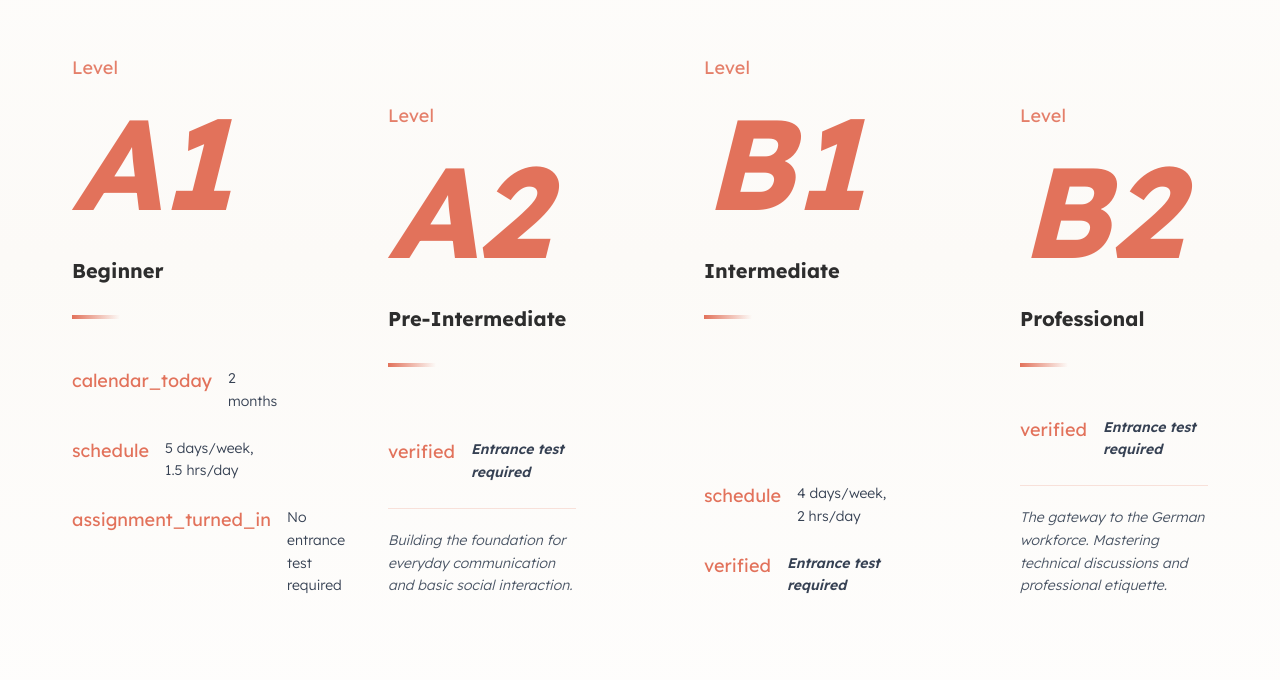
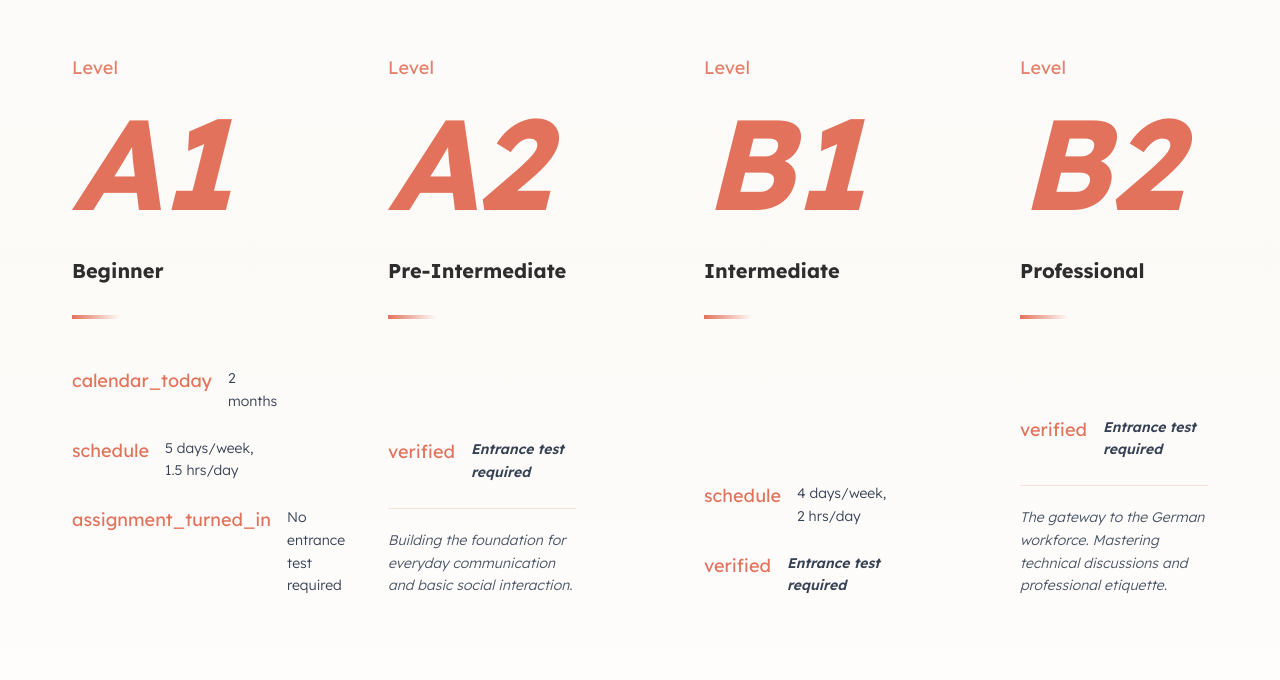
Before and after one commit to singhraghvendra2104/Decode-German-Website, a Next.js app: page / in a window 1280 px wide. Shown: the part 3980-4660 px from the top of the page. Built offline with nearby package versions, Linux system fonts and the light colour scheme; a web font is replaced by a local one.

Commit message:
fix: chg=ange course  section in home

```diff
--- a/src/components/home/CoursesSection.tsx
+++ b/src/components/home/CoursesSection.tsx
@@ -18,12 +18,10 @@ export default function CoursesSection() {
 
         {/* Courses Grid - Artistic Layout */}
         <div className="grid grid-cols-1 md:grid-cols-2 lg:grid-cols-4 gap-6 md:gap-8 mb-16 md:mb-24">
-          {courses.map((course, index) => (
+          {courses.map((course) => (
             <div
               key={course.id}
-              className={`relative group transition-all duration-700 ${
-                index % 2 === 0 ? "lg:mt-0" : "lg:mt-12"
-              }`}
+              className="relative group transition-all duration-700"
             >
               {/* Organic Background Shape */}
               <div className="absolute inset-0 bg-gradient-to-br from-accent via-white to-accent/50 rounded-3xl transform group-hover:scale-105 transition-transform duration-700 -z-10" />
```
